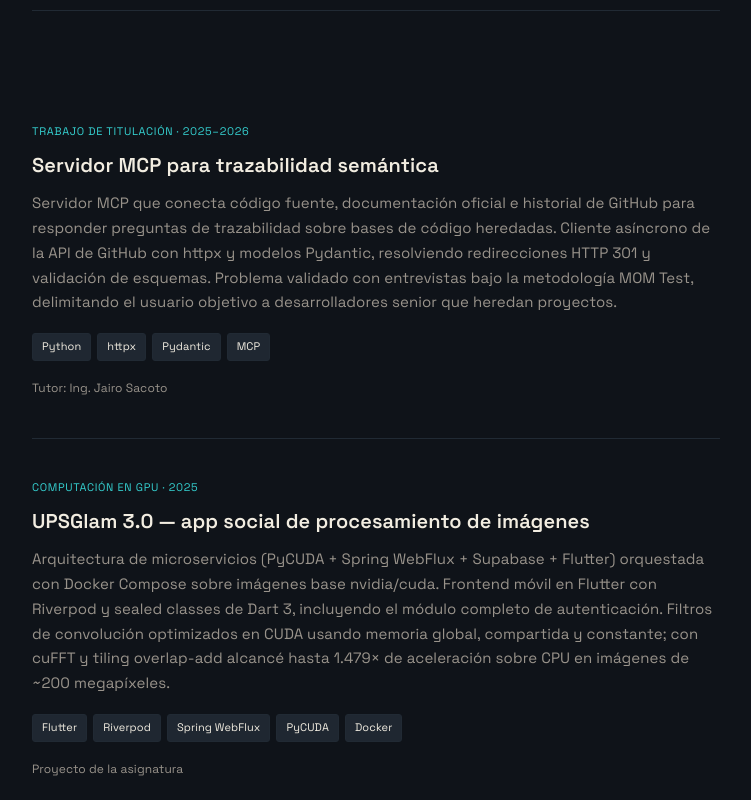
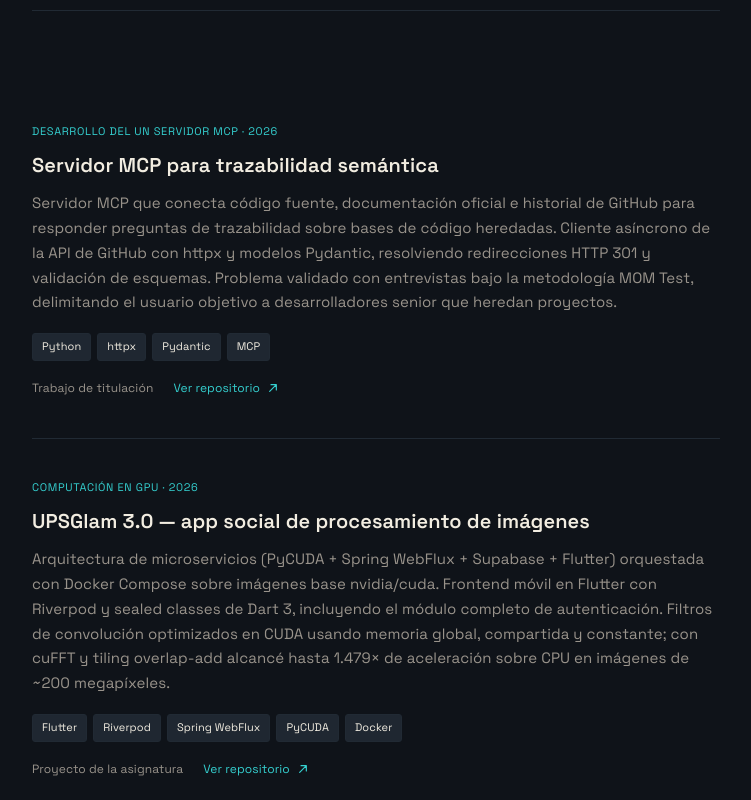
Before and after one commit to jhonatanT04/Me-profile, a React (Vite) app: page / in a window 1280 px wide. Shown: the part 1100-1900 px from the top of the page, without its empty margins (504-1255 px from the left). Built offline with nearby package versions, Linux system fonts and the light colour scheme.

Commit message:
refactor: actualiza los datos de proyectos y se agrega links para mejorar la accessibility

```diff
--- a/src/data/profile.ts
+++ b/src/data/profile.ts
@@ -46,22 +46,22 @@ export const experience = {
 
 export const projects = [
   {
-    tag: 'Trabajo de titulación · 2025–2026',
+    tag: 'Desarrollo del un servidor MCP · 2026',
     name: 'Servidor MCP para trazabilidad semántica',
     description:
       'Servidor MCP que conecta código fuente, documentación oficial e historial de GitHub para responder preguntas de trazabilidad sobre bases de código heredadas. Cliente asíncrono de la API de GitHub con httpx y modelos Pydantic, resolviendo redirecciones HTTP 301 y validación de esquemas. Problema validado con entrevistas bajo la metodología MOM Test, delimitando el usuario objetivo a desarrolladores senior que heredan proyectos.',
     stack: ['Python', 'httpx', 'Pydantic', 'MCP'],
-    meta: 'Tutor: Ing. Jairo Sacoto',
-    href: null,
+    meta: 'Trabajo de titulación',
+    href: "https://github.com/jhonatanT04/ProyectoTitulacion-Trazabilidad-sem-ntica-en-GitHub-mediante-un-servidor-MCP",
   },
   {
-    tag: 'Computación en GPU · 2025',
+    tag: 'Computación en GPU · 2026',
     name: 'UPSGlam 3.0 — app social de procesamiento de imágenes',
     description:
       'Arquitectura de microservicios (PyCUDA + Spring WebFlux + Supabase + Flutter) orquestada con Docker Compose sobre imágenes base nvidia/cuda. Frontend móvil en Flutter con Riverpod y sealed classes de Dart 3, incluyendo el módulo completo de autenticación. Filtros de convolución optimizados en CUDA usando memoria global, compartida y constante; con cuFFT y tiling overlap-add alcancé hasta 1.479× de aceleración sobre CPU en imágenes de ~200 megapíxeles.',
     stack: ['Flutter', 'Riverpod', 'Spring WebFlux', 'PyCUDA', 'Docker'],
     meta: 'Proyecto de la asignatura',
-    href: null,
+    href: "https://github.com/jhonatanT04/UPSGlam-3.0",
   },
   {
     tag: 'Proyecto personal · 2026–actualidad',
@@ -118,7 +118,7 @@ export const education = {
 } as const
 
 export const certifications = [
-  { name: 'Gemini para desarrolladores de aplicaciones', issuer: 'Google Cloud', year: '2025' },
+  { name: 'Gemini para desarrolladores de aplicaciones', issuer: 'Google Cloud', year: '2026' },
   { name: 'Build Generative AI Agents with Vertex AI and Flutter', issuer: 'Google Cloud', year: '2025' },
   { name: 'Crea, entrena e implementa modelos de AA con Keras en Google Cloud', issuer: 'Google Cloud', year: '2025' },
 ] as const
@@ -126,11 +126,10 @@ export const certifications = [
 export const languages = 'Español nativo · inglés intermedio-avanzado (lectura técnica y documentación)'
 
 export const competencies =
-  'Trabajo en equipo multidisciplinario, comunicación técnica (informes y defensas orales), atención al detalle.'
+  'Trabajo en equipo multidisciplinario, comunicación técnica, atención al detalle.'
 
 export const nav = [
   { href: '#experiencia', label: 'Experiencia' },
   { href: '#proyectos', label: 'Proyectos' },
   { href: '#habilidades', label: 'Habilidades' },
-  { href: '#contacto', label: 'Contacto' },
 ] as const
```
